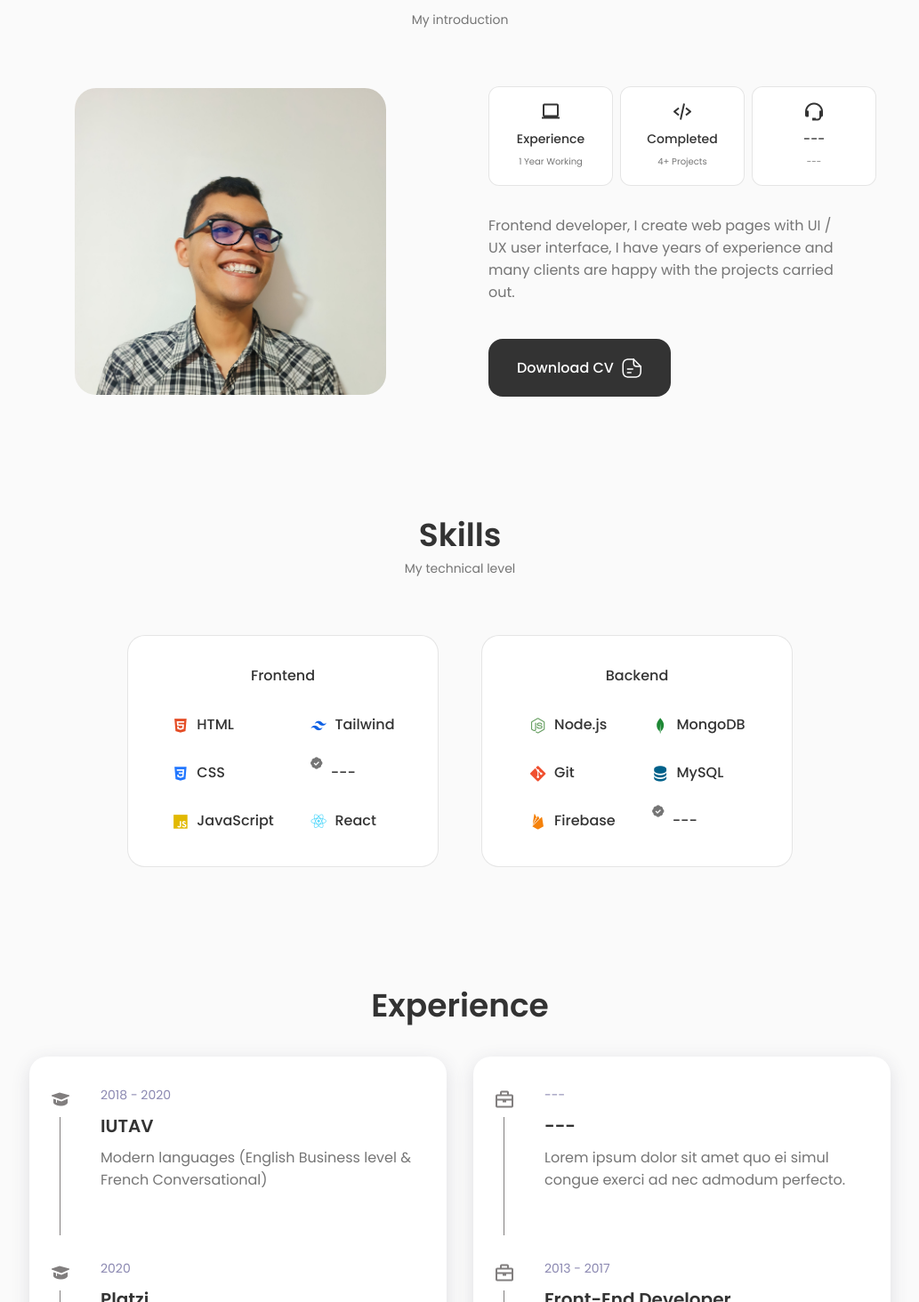
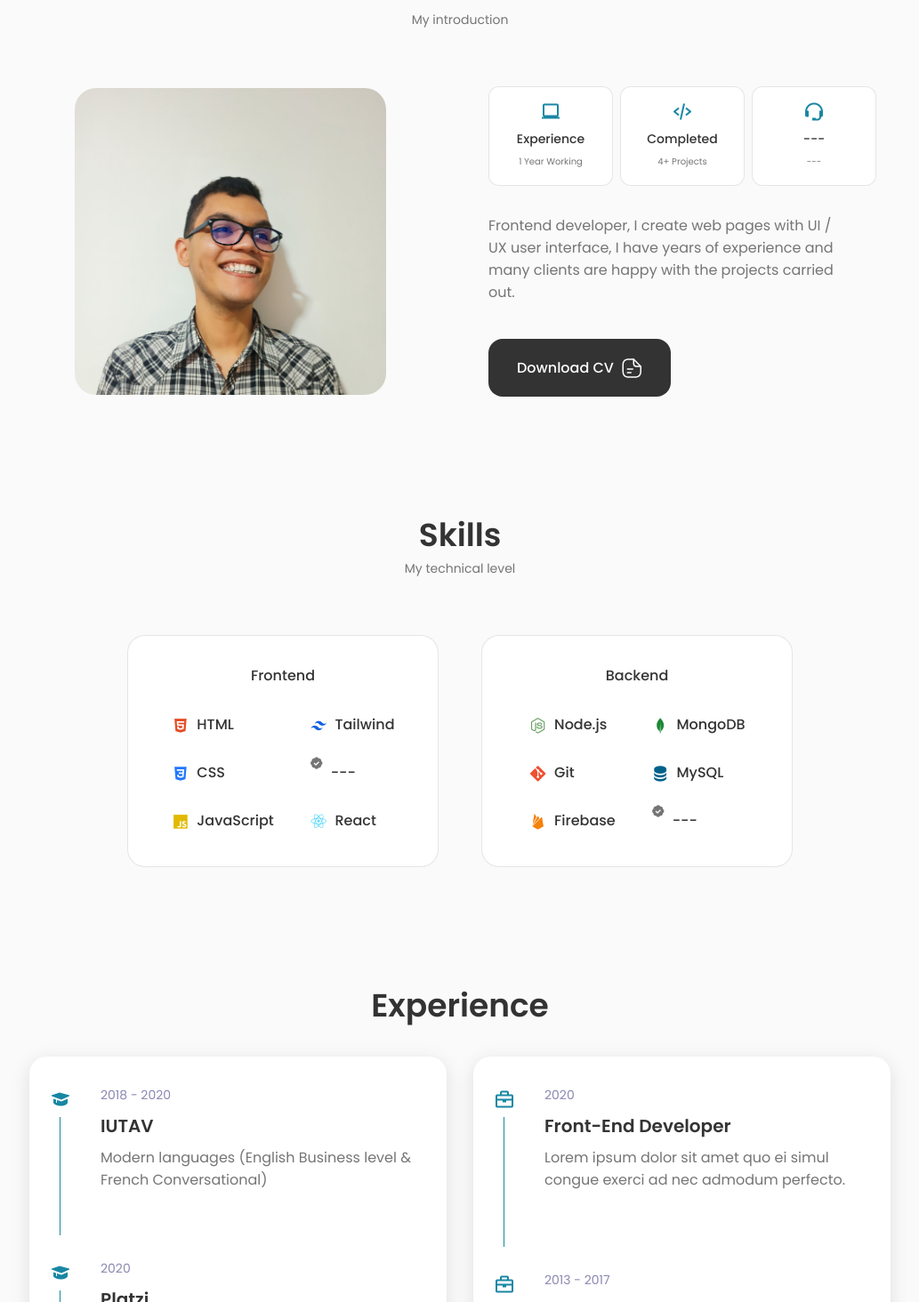
Before and after one commit to Pedro0310/personal-portfolio, a React (Create React App) app: page / in a window 1280 px wide. Shown: the part 806-2270 px from the top of the page at 89% size, without its empty margins (123-1156 px from the left). Built offline with nearby package versions, Linux system fonts and the light colour scheme.

Commit message:
changed icons color

```diff
--- a/src/components/about/about.css
+++ b/src/components/about/about.css
@@ -26,7 +26,7 @@
 
 .about__icon{
   font-size: 1.5rem;
-  color: var(--title-color);
+  color: #1887a3;
   margin-bottom: var(--mb-0-5);
 }
 
--- a/src/components/resume/Data.jsx
+++ b/src/components/resume/Data.jsx
@@ -27,8 +27,8 @@ const Data = [
     id: 4,
     category: "experience",
     icon: 'bx bx-briefcase',
-    year: "---",
-    title: "---",
+    year: "2020",
+    title: "Front-End Developer",
     desc: "Lorem ipsum dolor sit amet quo ei simul congue exerci     ad nec admodum perfecto.",
   },
   {
@@ -36,7 +36,7 @@ const Data = [
     category: "experience",
     icon: "bx bx-briefcase",
     year: "2013 - 2017",
-    title: "Front-End Developer",
+    title: "",
     desc: "Lorem ipsum dolor sit amet quo ei simul congue exerci     ad nec admodum perfecto.",
   },
   {
--- a/src/components/resume/resume.css
+++ b/src/components/resume/resume.css
@@ -31,7 +31,7 @@
   content: "";
   width: 1px;
   height: 100%;
-  background-color: var(--first-color);
+  background-color: #1887a3;
   position: absolute;
   left: .25rem;
   top: 0;
@@ -43,7 +43,7 @@
   left: -0.4375rem;
   top: 0;
   font-size: var(--h2-font-size);
-  color: var(--first-color);
+  color: #1887a3;
   background-color: var(--container-color);
   padding: 0.4375rem 0;
 }
```
